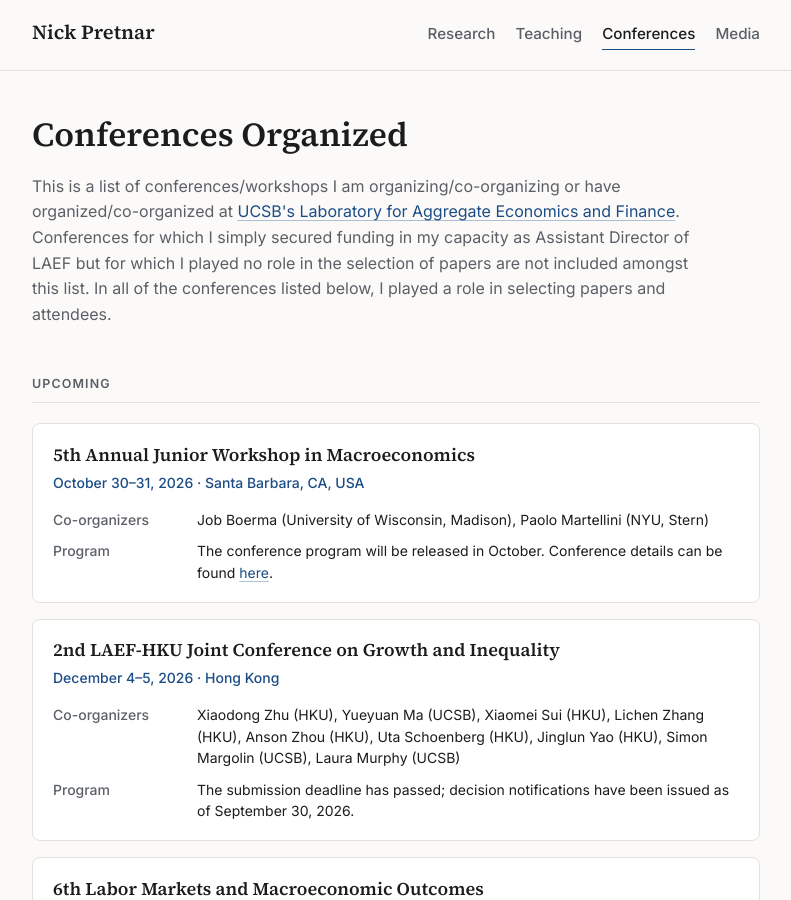
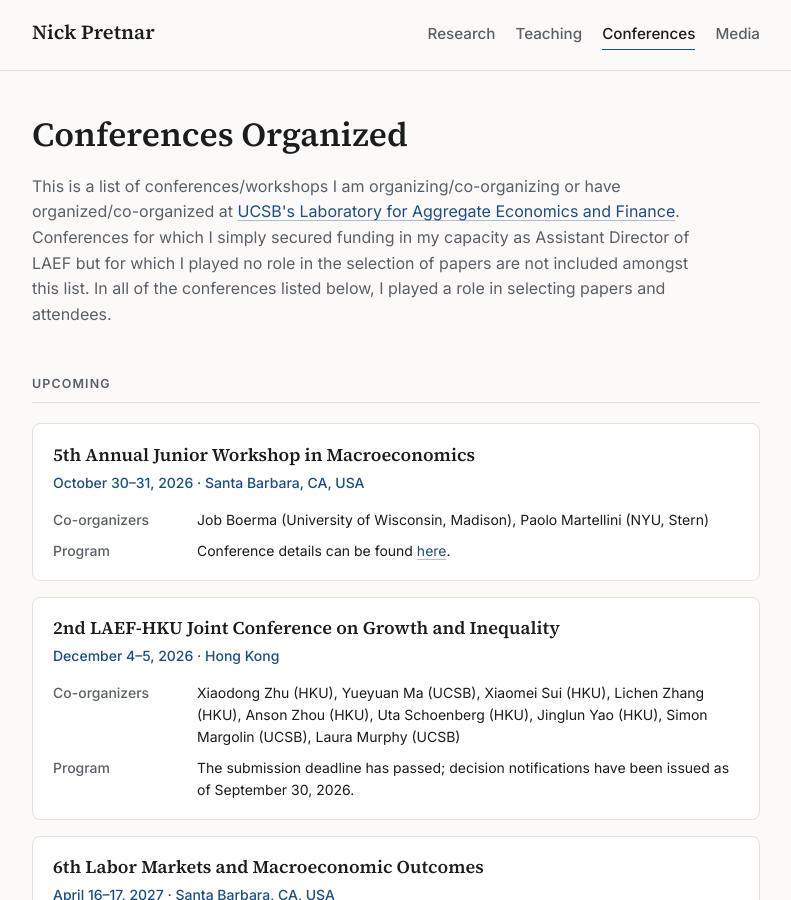
Before and after one commit to npretnar/npretnar.github.io, a Jekyll site: the page built from conferences-organized.html, in a window 1280 px wide and 900 px high. Shown: the whole window, without its empty margins (244-1035 px from the left). Built offline with Jekyll 4.4.1, drawn with Linux system fonts in a browser that asks for light colours.

Commit message:
Update conference details in conferences.yml
Removed redundant sentence about the conference program release.

```diff
--- a/_data/conferences.yml
+++ b/_data/conferences.yml
@@ -9,8 +9,7 @@ upcoming:
     location: Santa Barbara, CA, USA
     coorganizers: Job Boerma (University of Wisconsin, Madison), Paolo Martellini (NYU, Stern)
     program: >-
-      The conference program will be released in October. Conference details
-      can be found
+      Conference details can be found
       [here](https://laef.ucsb.edu/events/5th-annual-junior-workshop-macroeconomics).
 
   - title: 2nd LAEF-HKU Joint Conference on Growth and Inequality
```
